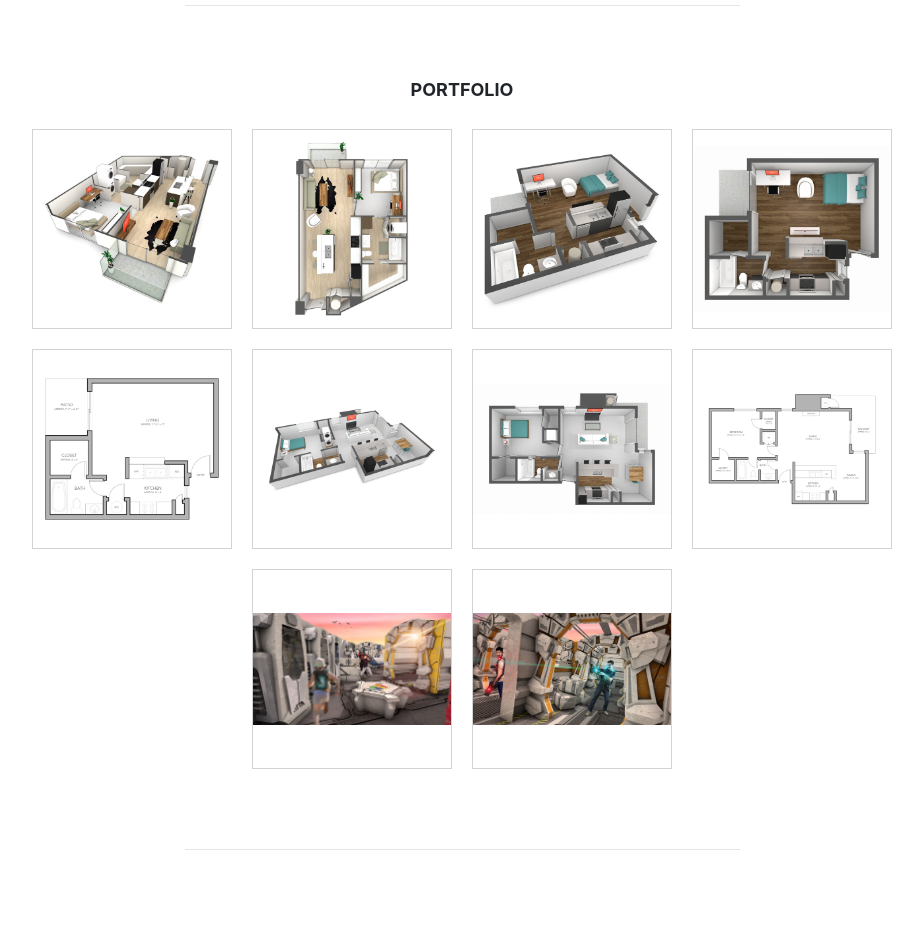
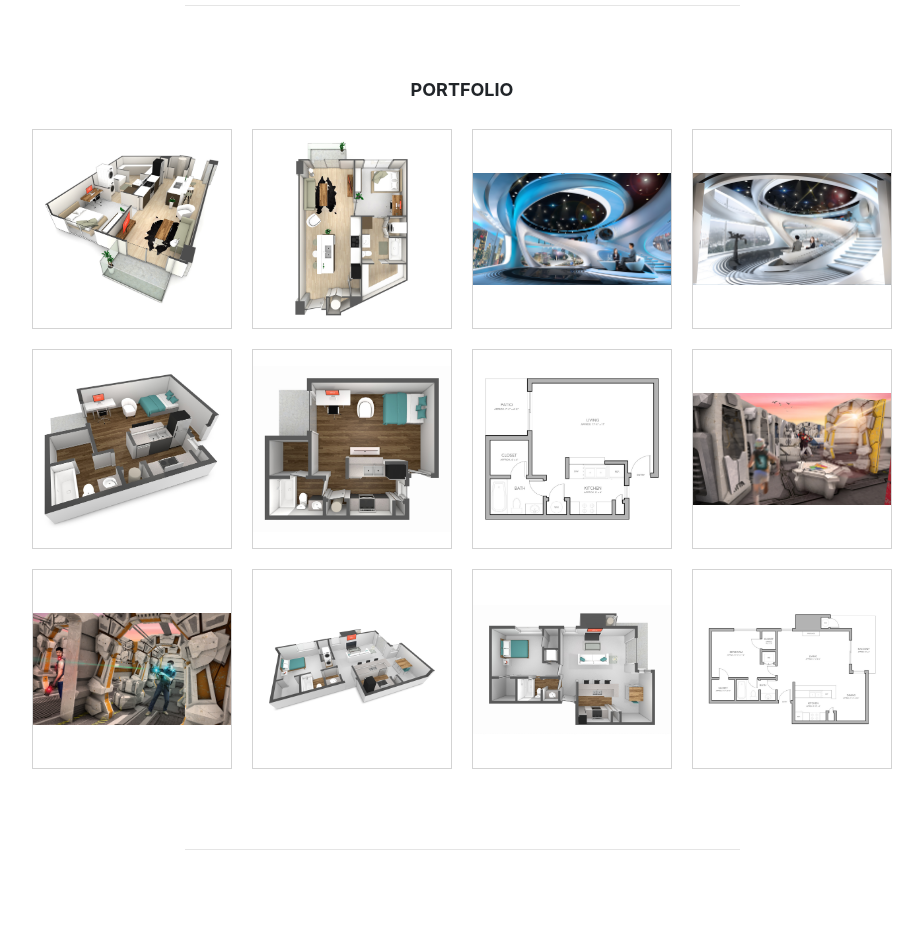
Before and after one commit to 1Cbondy1/SVS-Website, a React (Create React App) app: page / in a window 1280 px wide. Shown: the part 1460-2385 px from the top of the page, without its empty margins (178-1101 px from the left). Built offline with nearby package versions, Linux system fonts and the light colour scheme; the HTML template or start-up script is replaced by a standard one.

Commit message:
add images and credits + structure enums

```diff
--- a/src/components/MainContent.js
+++ b/src/components/MainContent.js
@@ -2,7 +2,8 @@ import React from 'react';
 import Container from 'react-bootstrap/Container';
 
 import PortfolioCard from './PortfolioCard';
-import ChartCard from './ChartCard';
+// import ChartCard from './ChartCard';
+import { CLIENTS } from '../constants/enums'
 
 class MainContent extends React.Component {
   render() {
@@ -35,14 +36,16 @@ class MainContent extends React.Component {
             <p><strong>PORTFOLIO</strong></p>
             <PortfolioCard image="./images/web_seven-apts-bremond-01.jpg" />
             <PortfolioCard image="./images/web_seven-apts-bremond-00.jpg" />
+            <PortfolioCard image="./images/BMB-01.jpg" credit={CLIENTS.CSD}/>
+            <PortfolioCard image="./images/BMB-02.jpg" credit={CLIENTS.CSD}/>
             <PortfolioCard image="./images/web_evolve-A-01.jpg" />
             <PortfolioCard image="./images/web_evolve-A-00.jpg" />
             <PortfolioCard image="./images/web_evolve-A-plan.jpg" />
+            <PortfolioCard image="./images/NCL-Laser-Tag-03.jpg" credit={CLIENTS.YD}/>
+            <PortfolioCard image="./images/NCL-Laser-Tag-02.jpg" credit={CLIENTS.YD}/>
             <PortfolioCard image="./images/web_evolve-B-01.jpg" />
             <PortfolioCard image="./images/web_evolve-B-00.jpg" />
             <PortfolioCard image="./images/web_evolve-B-plan.jpg" />
-            <PortfolioCard image="./images/NCL-Laser-Tag-03.jpg" />
-            <PortfolioCard image="./images/NCL-Laser-Tag-02.jpg" />
           </div>
 
           <hr />
--- a/src/components/PortfolioCard.js
+++ b/src/components/PortfolioCard.js
@@ -1,9 +1,9 @@
 import React from 'react';
 import Modal from 'react-bootstrap/Modal';
 
-
 class MyVerticallyCenteredModal extends React.Component {
     render(props) {
+
         return (
             <Modal
                 {...this.props}
@@ -16,6 +16,11 @@ class MyVerticallyCenteredModal extends React.Component {
                         <img className="modal-image" src={this.props.image} alt="portfolio" />
                         </span>
                     </Modal.Body>
+                    {
+                        this.props.credit
+                            ? <p class="text-credit">Agency: {this.props.credit}</p>
+                            : null
+                    }
             </Modal>
         );
     }
@@ -40,6 +45,7 @@ class PortfolioCard extends React.Component {
                     show={this.state.modalShow}
                     onHide={modalClose}
                     image={this.props.image}
+                    credit={this.props.credit}
                 />
             </span>
         );
--- /dev/null
+++ b/src/constants/enums.js
@@ -0,0 +1,4 @@
+export const CLIENTS = {
+    CSD: "Clickspring Design",
+    YD: "Youmans Designs",
+}
--- a/src/index.css
+++ b/src/index.css
@@ -73,6 +73,12 @@ code {
 .text-box {
     margin: auto;
     max-width: 600px;
+}
+
+.text-credit {
+    text-align: left;
+    font-size: 10px;
+    padding: 0 1rem;
 }
 
 strong {
```
Also changed, not shown: public/images/BMB-01.jpg (added), public/images/BMB-02.jpg (added).
